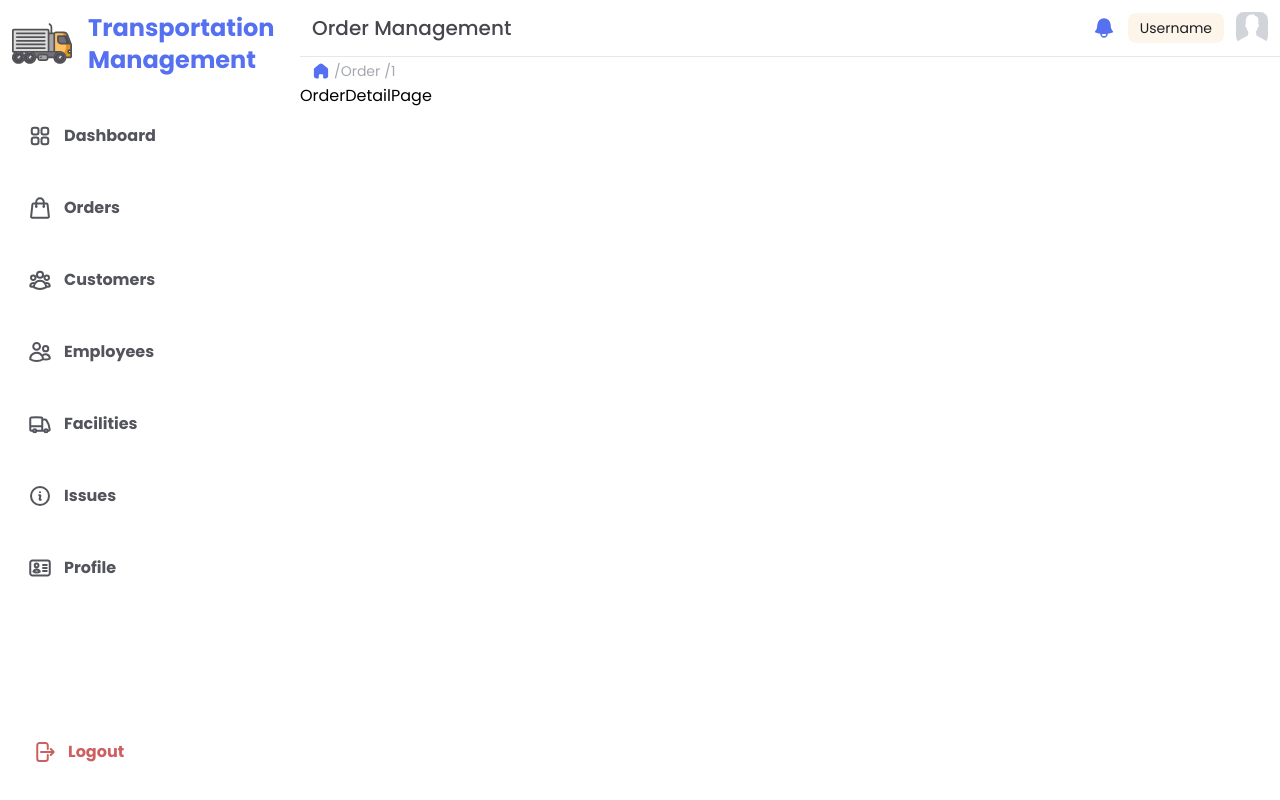
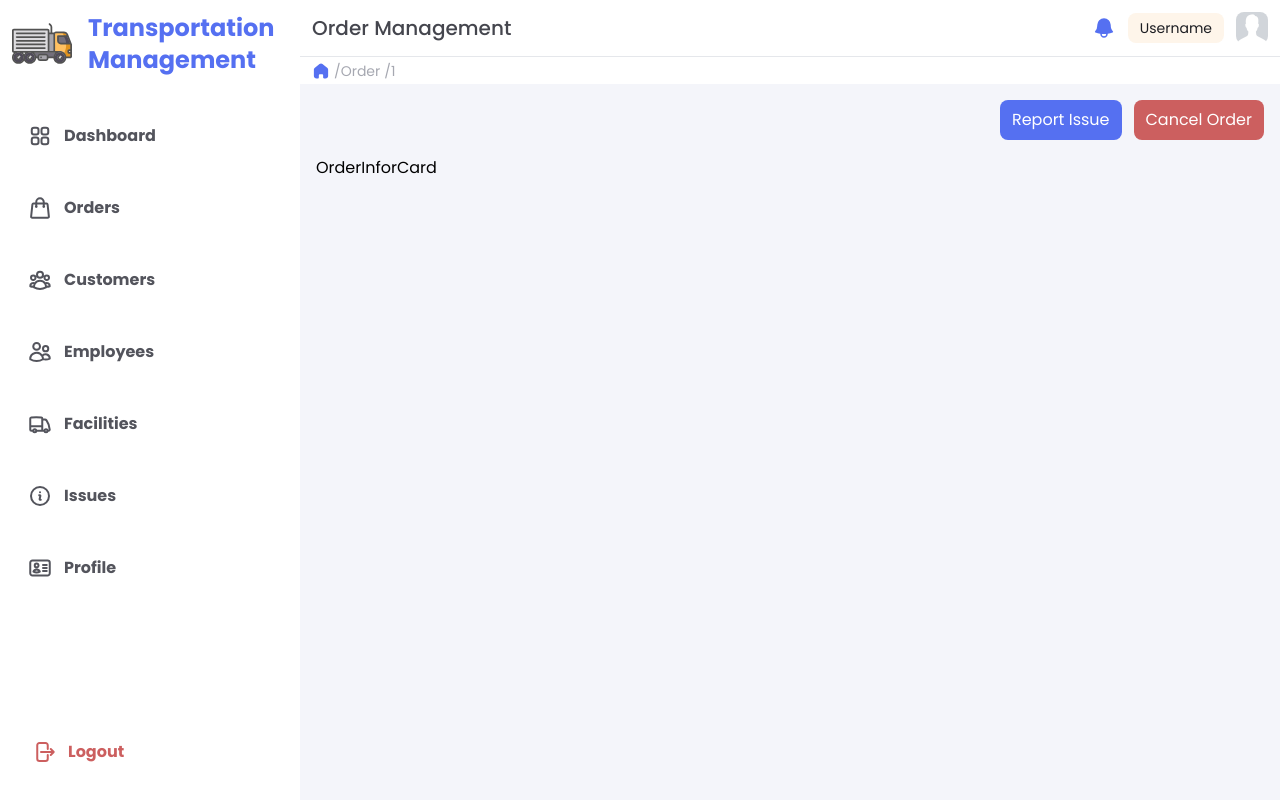
Before and after one commit to HuyHoang0712/specialized_project_web_application, a Next.js app in the folder delivery-management-app/: page /order/1 in a window 1280 px wide. Built offline with nearby package versions, Linux system fonts and the light colour scheme.

Commit message:
feat: adding order detail page

```diff
--- a/delivery-management-app/app/(pages)/(order-management)/order/[id]/page.tsx
+++ b/delivery-management-app/app/(pages)/(order-management)/order/[id]/page.tsx
@@ -1,7 +1,22 @@
 import React from "react";
+import CancelOrderModal from "@/app/components/Modals/CancelOrderModal";
+import ReportIssueModal from "@/app/components/Modals/ReportIssueModal";
+import OrderInforCard from "@/app/components/Cards/OrderInforCard";
+const OrderDetailPage = ({ params }: { params: { id: string } }) => {
+  const { id } = params;
 
-const OrderDetailPage = () => {
-  return <div>OrderDetailPage</div>;
+  return (
+    <div className="content-container">
+      <div className="flex justify-end w-full gap-3">
+        <ReportIssueModal />
+        <CancelOrderModal />
+      </div>
+      <div className="flex w-full gap-3">
+        <OrderInforCard />
+
+      </div>
+    </div>
+  );
 };
 
 export default OrderDetailPage;
--- a/delivery-management-app/app/(pages)/(order-management)/plan/[id]/page.tsx
+++ b/delivery-management-app/app/(pages)/(order-management)/plan/[id]/page.tsx
@@ -1,10 +1,10 @@
 import React from "react";
 import dynamic from "next/dynamic";
 import CreateModal from "@/app/components/Modals/CreateModal";
-const OrderList = dynamic(
-  () => import("@/app/components/Lists/OrderList"),
-  { ssr: true, loading: () => <>Loading...</> }
-);
+const OrderList = dynamic(() => import("@/app/components/Lists/OrderList"), {
+  ssr: true,
+  loading: () => <>Loading...</>,
+});
 const PlanDetailPage = ({ params }: { params: { id: string } }) => {
   const { id } = params;
   return (
@@ -14,7 +14,7 @@ const PlanDetailPage = ({ params }: { params: { id: string } }) => {
         <CreateModal title={"Create Order"} type={"Order"} />
       </div>
       <div className="flex h-[90%] bg-white p-3 rounded-xl">
-        <OrderList />
+        <OrderList id={id} />
       </div>
     </div>
   );
--- a/delivery-management-app/app/components/Buttons/SolidButton.tsx
+++ b/delivery-management-app/app/components/Buttons/SolidButton.tsx
@@ -5,23 +5,26 @@ import clsx from "clsx";
 interface Props {
   label: string;
   onClick: any;
-  Icon: any;
+  Icon?: any;
   type: string;
+  styles?: string;
 }
 
 const SolidButton = (props: Props) => {
-  const { label, onClick, Icon, type } = props;
+  const { label, onClick, Icon, type, styles } = props;
   return (
     <button
       type="button"
       className={clsx(
-        "flex flex-row items-center gap-2 px-3 py-2 bg-primary-100 text-white font-normal rounded-lg hover:scale-105",
+        "flex flex-row items-center gap-2 px-3 py-2 bg-primary-100 text-white font-normal rounded-lg hover:scale-105 " +
+          styles,
         { "text-base": type === "Normal" },
         { "text-sm": type === "Small" },
         { "text-lg": type === "Large" }
       )}
       onClick={() => onClick()}
     >
+      {Icon && (
         <Icon
           className={clsx(
             "icon-sw-3",
@@ -30,6 +33,7 @@ const SolidButton = (props: Props) => {
             { "w-6": type === "Large" }
           )}
         />
+      )}
       {label}
     </button>
   );
--- /dev/null
+++ b/delivery-management-app/app/components/Cards/OrderInforCard.tsx
@@ -0,0 +1,10 @@
+'use client'
+import React from 'react'
+
+const OrderInforCard = () => {
+  return (
+    <div>OrderInforCard</div>
+  )
+}
+
+export default OrderInforCard
--- /dev/null
+++ b/delivery-management-app/app/components/Forms/ReportIssueForm.tsx
@@ -0,0 +1,8 @@
+"use client";
+import React from "react";
+
+const ReportIssueForm = () => {
+  return <div>ReportIssueForm</div>;
+};
+
+export default ReportIssueForm;
--- a/delivery-management-app/app/components/Header/Header.tsx
+++ b/delivery-management-app/app/components/Header/Header.tsx
@@ -47,7 +47,7 @@ function Header() {
         <Link href={"/dashboard"}>
           <Image src={Icons.Home} width={18} alt="" />
         </Link>
-        {(pageName != "dashboard" ? paths.slice(1) : paths.slice(2)).map(
+        {(paths[1] != "dashboard" ? paths.slice(1) : paths.slice(2)).map(
           (item, idx) => {
             item = item[0].toUpperCase() + item.slice(1);
             return (
@@ -56,7 +56,7 @@ function Header() {
                 className="flex items-center text-sm text-black-30 font-normal"
               >
                 <span>/</span>
-                <Link href={`/${pageName}`}>
+                <Link href={`/${paths[1]}`}>
                   <span className="hover:underline hover:text-primary-80 hover:underline-offset-2">
                     {item}
                   </span>
--- a/delivery-management-app/app/components/Lists/OrderList.tsx
+++ b/delivery-management-app/app/components/Lists/OrderList.tsx
@@ -1,4 +1,4 @@
-'use client'
+"use client";
 import React from "react";
 import Search from "../Search/Search";
 import FilterModal from "../Modals/FilterModal";
@@ -32,12 +32,17 @@ const LIST_PROPS = {
   type: "order",
 };
 
-const OrderList = () => {
+interface Props {
+  id: string;
+}
+
+const OrderList = (props: Props) => {
+  const { id } = props;
   return (
     <div className="flex h-full w-full flex-col gap-3">
       <div className="flex flex-row w-full justify-between items-center">
         <span className="text-lg text-black-60 font-medium">
-          Transportation Plans
+          Transportation Plan {}
         </span>
         <div className="flex flex-row gap-3">
           <Search />
--- /dev/null
+++ b/delivery-management-app/app/components/Modals/CancelOrderModal.tsx
@@ -0,0 +1,34 @@
+"use client";
+import React, { useState } from "react";
+import SolidButton from "../Buttons/SolidButton";
+import Modal from "./Modal";
+
+const CancelOrderModal = () => {
+  let FormContent: any;
+  const [active, setActive] = useState(false);
+
+  const MODAL_PROPS = {
+    title: "Cancel Order",
+    FormContent: CancelOrderConfirm,
+    setActive: setActive,
+  };
+
+  const CANCEL_BTN_PROPS = {
+    label: "Cancel Order",
+    onClick: () => setActive(true),
+    type: "Normal",
+    styles: "bg-red",
+  };
+  return (
+    <>
+      <SolidButton {...CANCEL_BTN_PROPS} />
+      {active && <Modal {...MODAL_PROPS} />}
+    </>
+  );
+};
+
+const CancelOrderConfirm = () => {
+  return <div>CancelOrderConfirm</div>;
+};
+
+export default CancelOrderModal;
--- /dev/null
+++ b/delivery-management-app/app/components/Modals/ReportIssueModal.tsx
@@ -0,0 +1,35 @@
+"use client";
+import React, { useState } from "react";
+import dynamic from "next/dynamic";
+import SolidButton from "../Buttons/SolidButton";
+import Modal from "./Modal";
+
+const FormContent = dynamic(
+  () => import("@/app/components/Forms/ReportIssueForm"),
+  { ssr: true, loading: () => <>Loading...</> }
+);
+
+const ReportIssueModal = () => {
+  const [active, setActive] = useState(false);
+
+  const MODAL_PROPS = {
+    title: "Report Order Issue",
+    FormContent: FormContent,
+    setActive: setActive,
+  };
+
+  const CANCEL_BTN_PROPS = {
+    label: "Report Issue",
+    onClick: () => setActive(true),
+    type: "Normal",
+    styles: "bg-black-60",
+  };
+  return (
+    <>
+      <SolidButton {...CANCEL_BTN_PROPS} />
+      {active && <Modal {...MODAL_PROPS} />}
+    </>
+  );
+};
+
+export default ReportIssueModal;
```
Lines whose indentation alone changed are shown as unchanged.
